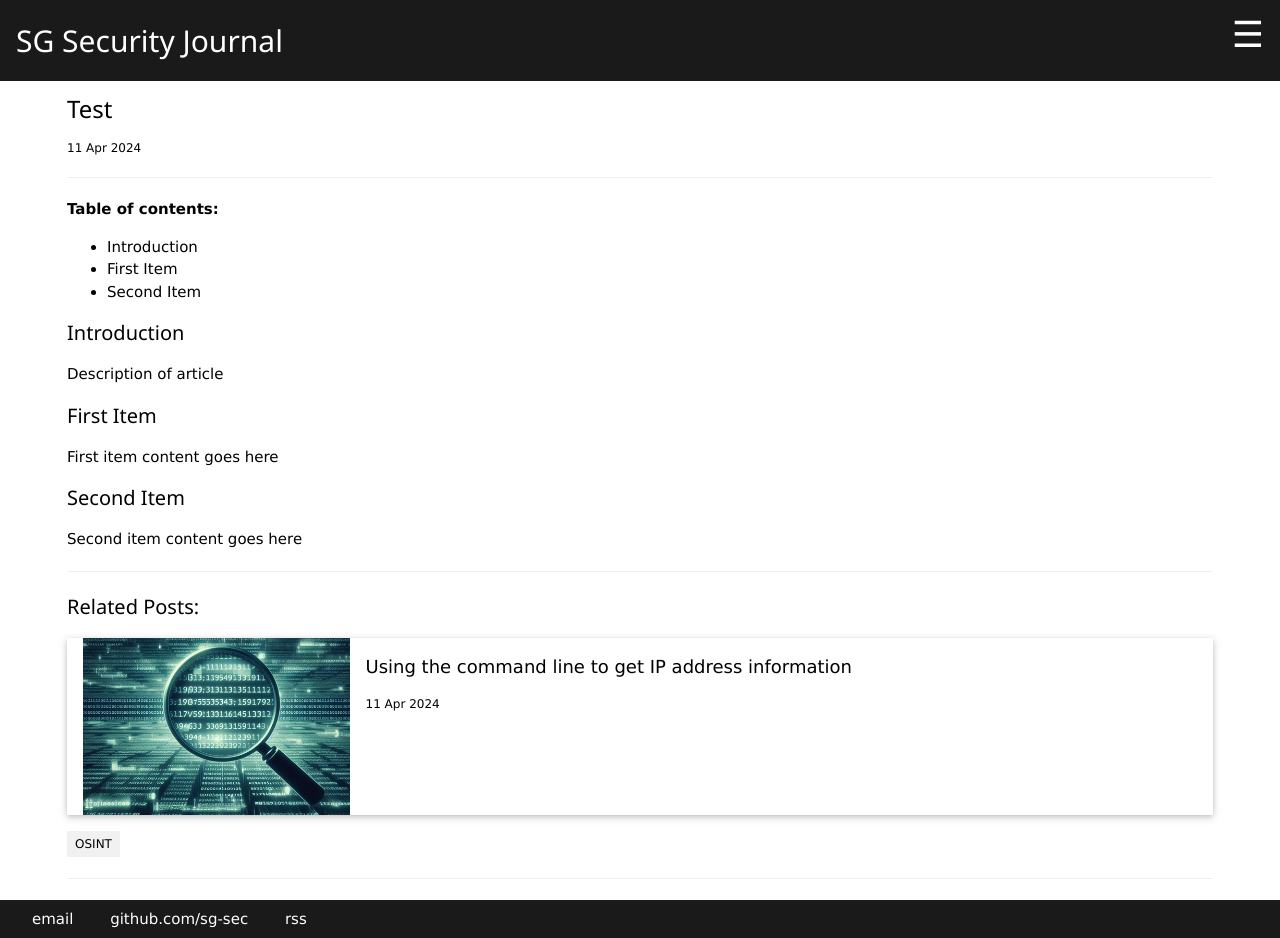
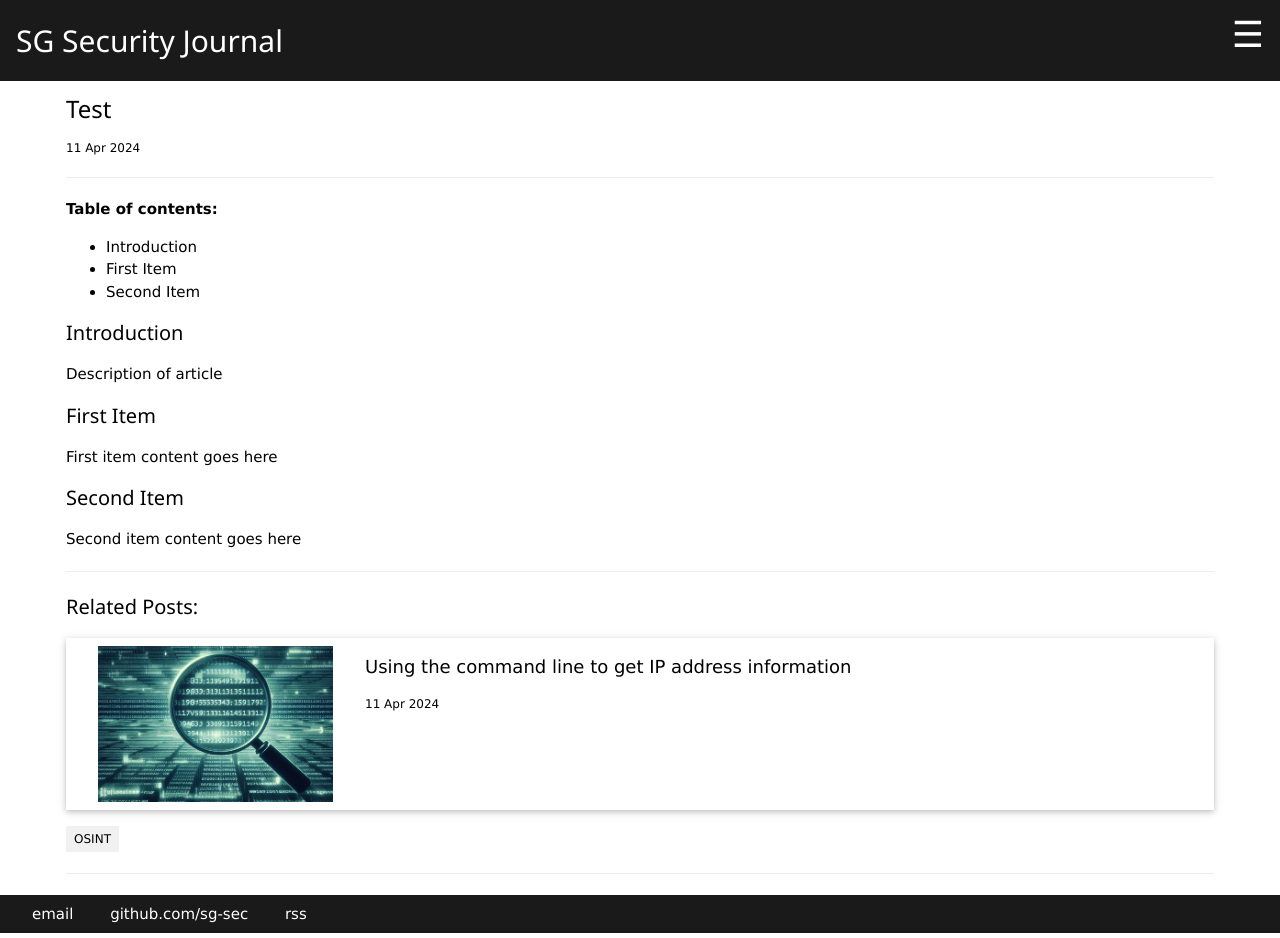
Before and after one commit to sg-sec/sg-sec.github.io, a Jekyll site: the page built from _posts/2024-04-11-test.md, in a window 1280 px wide. Built offline with Jekyll 4.4.1, drawn with Linux system fonts in a browser that asks for light colours.

Commit message:
Update relatedpostlistitem.html

```diff
--- a/_includes/relatedpostlistitem.html
+++ b/_includes/relatedpostlistitem.html
@@ -2,7 +2,7 @@
         <div class="w3-row-padding">
             <div class="w3-quarter">
                 {% if post.image And post.image != "" And post.image != nil %}
-                <img style="width:100%" {% if post.image_alt_text and post.image_alt_text != "" and post.image_alt_text != nil %} alt="{{ post.image_alt_text }}" {% endif %}  src="{{ site.baseurl }}/assets/images/{{ post.image }}">
+                <img class="w3-padding" style="width:100%" {% if post.image_alt_text and post.image_alt_text != "" and post.image_alt_text != nil %} alt="{{ post.image_alt_text }}" {% endif %}  src="{{ site.baseurl }}/assets/images/{{ post.image }}">
                 {% else %}
                 {% endif %}
             </div>
```
